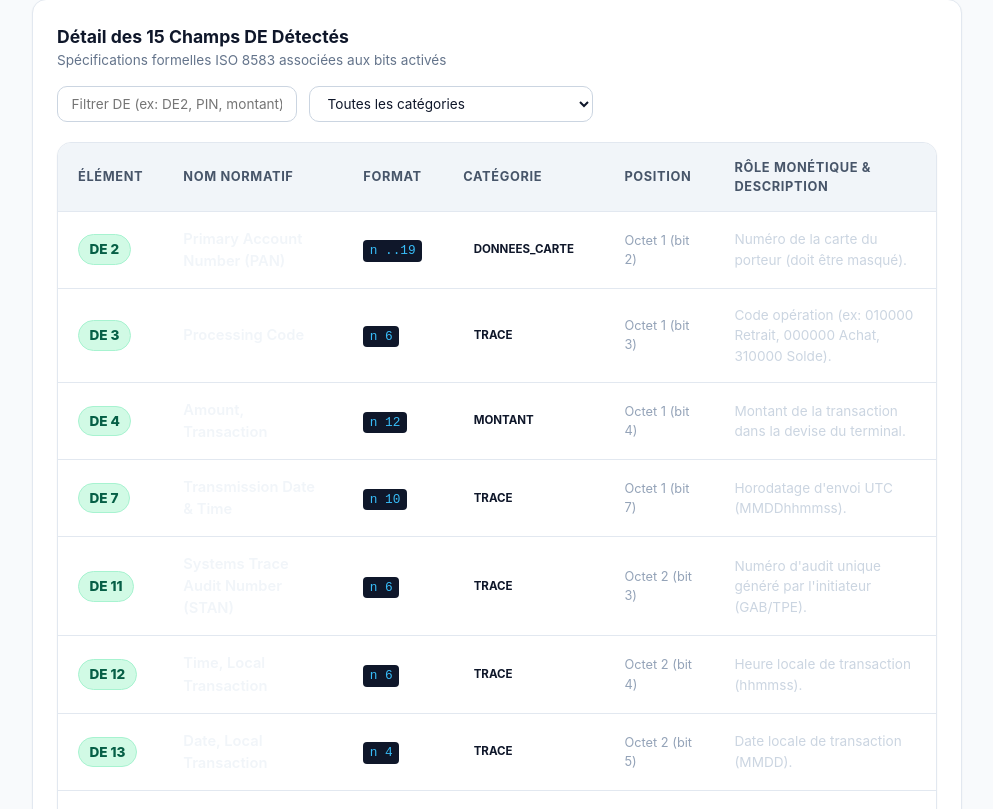
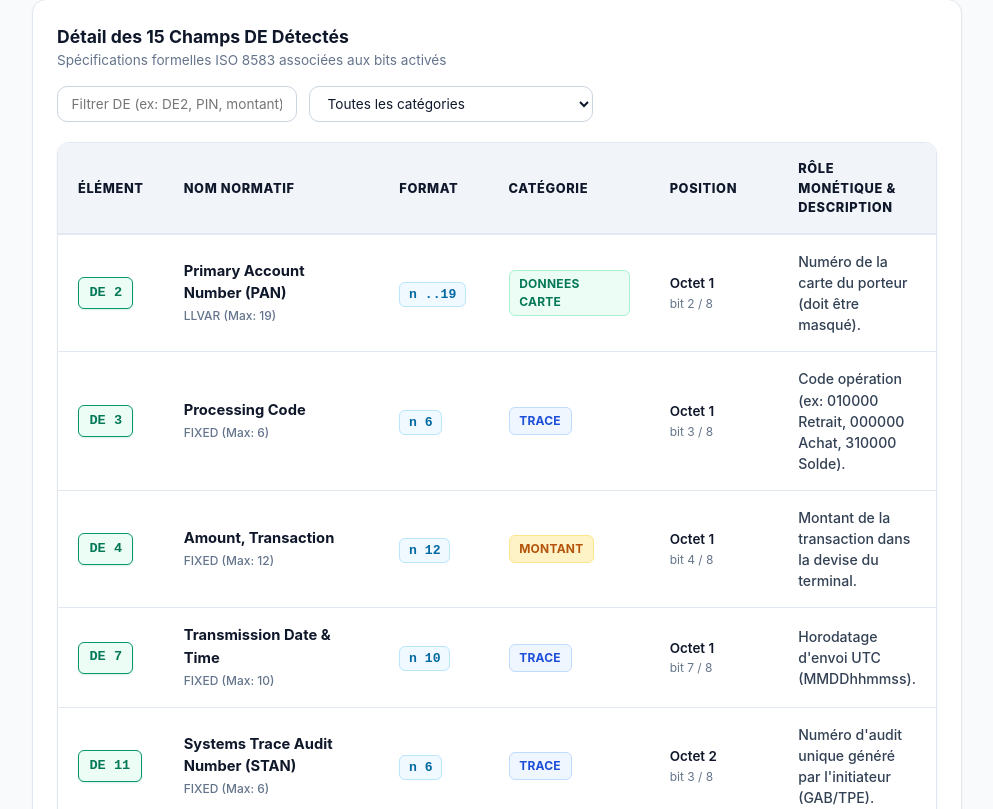
Before and after one commit to Mohamed-Oury/incident-hub, a Next.js app: page /bitmap in a window 1280 px wide. Shown: the part 1031-1840 px from the top of the page, without its empty margins (278-1271 px from the left). Built offline with nearby package versions, Linux system fonts and the light colour scheme; no server answers.

Commit message:
fix(ui): refonte complète et haut contraste du tableau du Décodeur Bitmap

```diff
--- a/modules/knowledge-base/components/BitmapDecoderTool.tsx
+++ b/modules/knowledge-base/components/BitmapDecoderTool.tsx
@@ -237,56 +237,147 @@ export function BitmapDecoderTool() {
           </div>
         </div>
 
-        <div className="table-wrapper">
-          <table className="table">
+        <div className="table-wrapper" style={{ border: "1px solid #e2e8f0", borderRadius: "12px", boxShadow: "0 1px 3px rgba(0,0,0,0.05)", overflow: "hidden" }}>
+          <table>
             <thead>
-              <tr>
-                <th style={{ width: "80px" }}>Élément</th>
-                <th style={{ width: "180px" }}>Nom Normatif</th>
-                <th style={{ width: "100px" }}>Format</th>
-                <th style={{ width: "110px" }}>Catégorie</th>
-                <th style={{ width: "110px" }}>Position</th>
-                <th>Rôle Monétique &amp; Description</th>
+              <tr style={{ background: "#f8fafc", borderBottom: "2px solid #e2e8f0" }}>
+                <th style={{ width: "90px", padding: "1rem 1.25rem", color: "#0f172a", fontWeight: 800, fontSize: "0.8rem", letterSpacing: "0.05em" }}>ÉLÉMENT</th>
+                <th style={{ width: "220px", padding: "1rem 1.25rem", color: "#0f172a", fontWeight: 800, fontSize: "0.8rem", letterSpacing: "0.05em" }}>NOM NORMATIF</th>
+                <th style={{ width: "110px", padding: "1rem 1.25rem", color: "#0f172a", fontWeight: 800, fontSize: "0.8rem", letterSpacing: "0.05em" }}>FORMAT</th>
+                <th style={{ width: "140px", padding: "1rem 1.25rem", color: "#0f172a", fontWeight: 800, fontSize: "0.8rem", letterSpacing: "0.05em" }}>CATÉGORIE</th>
+                <th style={{ width: "130px", padding: "1rem 1.25rem", color: "#0f172a", fontWeight: 800, fontSize: "0.8rem", letterSpacing: "0.05em" }}>POSITION</th>
+                <th style={{ padding: "1rem 1.25rem", color: "#0f172a", fontWeight: 800, fontSize: "0.8rem", letterSpacing: "0.05em" }}>RÔLE MONÉTIQUE &amp; DESCRIPTION</th>
               </tr>
             </thead>
             <tbody>
               {filteredFields.length === 0 ? (
                 <tr>
-                  <td colSpan={6} style={{ textAlign: "center", padding: "2rem", color: "#94a3b8" }}>
-                    Aucun champ DE correspondant au filtre.
+                  <td colSpan={6} style={{ textAlign: "center", padding: "3rem", color: "#64748b", fontSize: "0.95rem" }}>
+                    Aucun champ DE ne correspond à vos critères de recherche.
                   </td>
                 </tr>
               ) : (
                 filteredFields.map((field) => {
                   const spec = field.spec;
+
+                  // Palette par catégorie
+                  const getCatStyle = (cat?: string) => {
+                    switch (cat) {
+                      case "DONNEES_CARTE":
+                        return { bg: "#ecfdf5", color: "#047857", border: "#a7f3d0" };
+                      case "TRACE":
+                        return { bg: "#eff6ff", color: "#1d4ed8", border: "#bfdbfe" };
+                      case "MONTANT":
+                        return { bg: "#fef3c7", color: "#b45309", border: "#fde68a" };
+                      case "SECURITE":
+                        return { bg: "#fdf2f8", color: "#be185d", border: "#fbcfe8" };
+                      case "TERMINAL":
+                        return { bg: "#f5f3ff", color: "#6d28d9", border: "#ddd6fe" };
+                      case "IDENTIFICATION":
+                        return { bg: "#f0fdfa", color: "#0f766e", border: "#99f6e4" };
+                      default:
+                        return { bg: "#f1f5f9", color: "#334155", border: "#cbd5e1" };
+                    }
+                  };
+
+                  const catStyle = getCatStyle(spec?.category);
+
                   return (
-                    <tr key={field.de}>
-                      <td>
+                    <tr
+                      key={field.de}
+                      style={{
+                        borderBottom: "1px solid #f1f5f9",
+                        transition: "background 0.15s ease",
+                      }}
+                    >
+                      {/* Badge DE */}
+                      <td style={{ padding: "1rem 1.25rem", verticalAlign: "middle" }}>
                         <span
-                          className="badge badge-emerald"
-                          style={{ fontWeight: 800, fontSize: "0.85rem" }}
+                          style={{
+                            display: "inline-flex",
+                            alignItems: "center",
+                            justifyContent: "center",
+                            background: "#ecfdf5",
+                            color: "#047857",
+                            border: "1.5px solid #059669",
+                            padding: "0.3rem 0.65rem",
+                            borderRadius: "6px",
+                            fontWeight: 900,
+                            fontSize: "0.85rem",
+                            fontFamily: "monospace",
+                            boxShadow: "0 1px 2px rgba(5, 150, 105, 0.15)",
+                          }}
                         >
                           DE {field.de}
                         </span>
                       </td>
-                      <td style={{ fontWeight: 600, color: "#f1f5f9" }}>
-                        {spec ? spec.name : `Champ Propriétaire DE ${field.de}`}
+
+                      {/* Nom normatif */}
+                      <td style={{ padding: "1rem 1.25rem", verticalAlign: "middle" }}>
+                        <span style={{ fontWeight: 700, color: "#0f172a", fontSize: "0.92rem", display: "block" }}>
+                          {spec ? spec.name : `Champ Propriétaire DE ${field.de}`}
+                        </span>
+                        {spec?.lengthType && (
+                          <span style={{ fontSize: "0.75rem", color: "#64748b", fontWeight: 500 }}>
+                            {spec.lengthType} (Max: {spec.maxLength})
+                          </span>
+                        )}
                       </td>
-                      <td>
-                        <code style={{ fontSize: "0.8rem", color: "#38bdf8", background: "#0f172a", padding: "0.2rem 0.4rem", borderRadius: "4px" }}>
+
+                      {/* Format */}
+                      <td style={{ padding: "1rem 1.25rem", verticalAlign: "middle" }}>
+                        <code
+                          style={{
+                            fontSize: "0.82rem",
+                            fontWeight: 700,
+                            color: "#0369a1",
+                            background: "#f0f9ff",
+                            border: "1px solid #bae6fd",
+                            padding: "0.25rem 0.55rem",
+                            borderRadius: "6px",
+                            fontFamily: "monospace",
+                          }}
+                        >
                           {spec ? spec.format : "ans"}
                         </code>
                       </td>
-                      <td>
-                        <span className="badge" style={{ fontSize: "0.72rem" }}>
-                          {spec ? spec.category : "EXTERNE"}
+
+                      {/* Catégorie */}
+                      <td style={{ padding: "1rem 1.25rem", verticalAlign: "middle" }}>
+                        <span
+                          style={{
+                            display: "inline-block",
+                            background: catStyle.bg,
+                            color: catStyle.color,
+                            border: `1px solid ${catStyle.border}`,
+                            padding: "0.25rem 0.6rem",
+                            borderRadius: "6px",
+                            fontSize: "0.75rem",
+                            fontWeight: 700,
+                            letterSpacing: "0.02em",
+                          }}
+                        >
+                          {spec ? spec.category.replace("_", " ") : "EXTERNE"}
                         </span>
                       </td>
-                      <td style={{ fontSize: "0.8rem", color: "#94a3b8" }}>
-                        Octet {field.bytePosition} (bit {field.bitInByte})
+
+                      {/* Position Octet / Bit */}
+                      <td style={{ padding: "1rem 1.25rem", verticalAlign: "middle" }}>
+                        <div style={{ display: "flex", flexDirection: "column", gap: "0.1rem" }}>
+                          <span style={{ fontSize: "0.84rem", color: "#0f172a", fontWeight: 600 }}>
+                            Octet {field.bytePosition}
+                          </span>
+                          <span style={{ fontSize: "0.75rem", color: "#64748b" }}>
+                            bit {field.bitInByte} / 8
+                          </span>
+                        </div>
                       </td>
-                      <td style={{ fontSize: "0.85rem", color: "#cbd5e1" }}>
-                        {spec ? spec.description : "Élément de données privatif ou non renseigné dans la norme standard."}
+
+                      {/* Rôle & Description */}
+                      <td style={{ padding: "1rem 1.25rem", verticalAlign: "middle" }}>
+                        <p style={{ fontSize: "0.88rem", color: "#334155", lineHeight: 1.5, margin: 0, fontWeight: 450 }}>
+                          {spec ? spec.description : "Élément de données privatif ou non renseigné dans la norme standard."}
+                        </p>
                       </td>
                     </tr>
                   );
```
